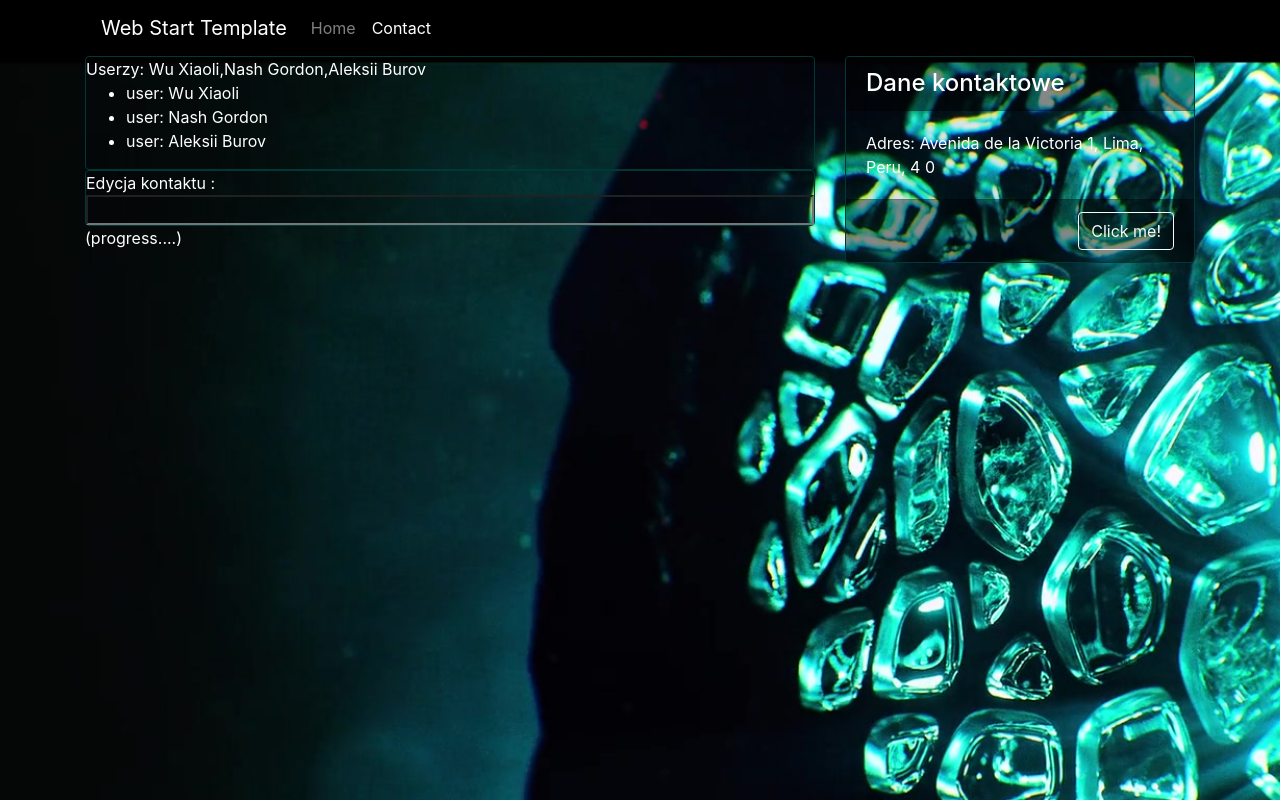
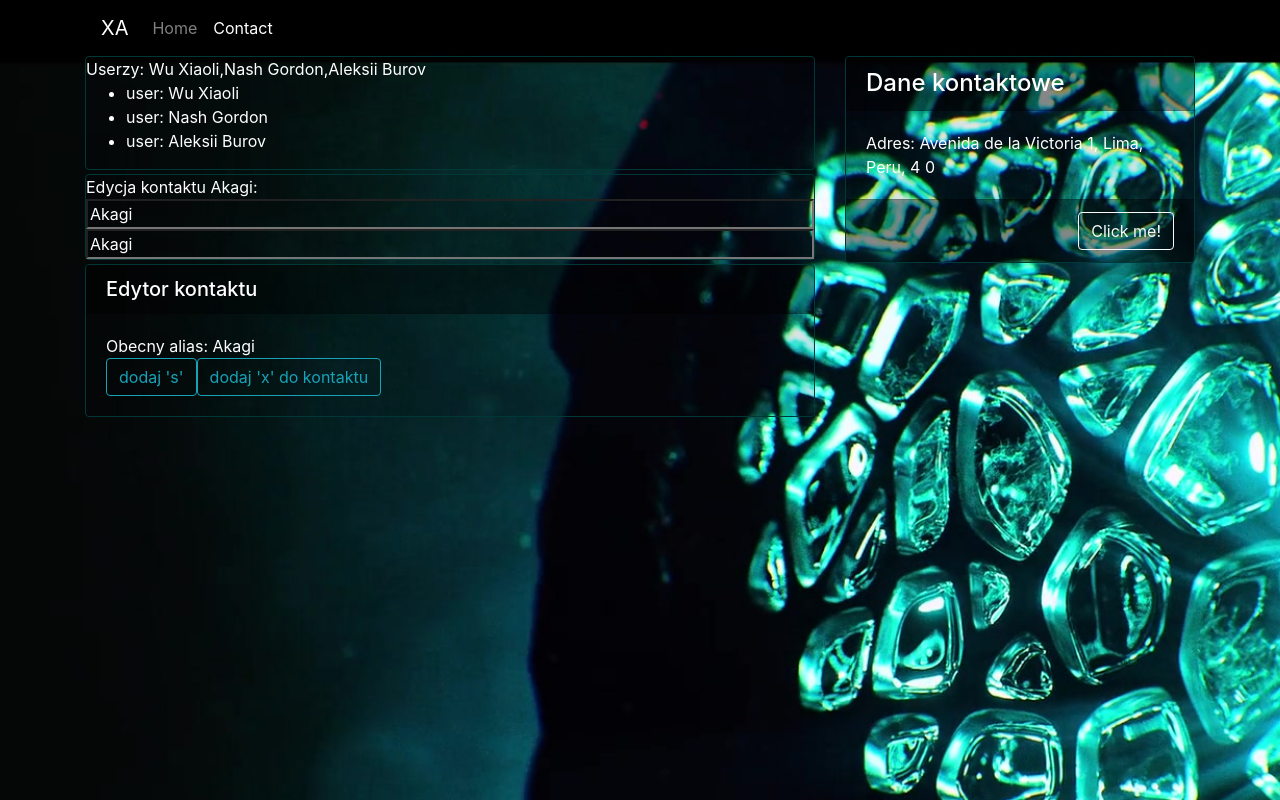
Before and after one commit to teamWSIZ/JS2-2019, an Angular app: page /contact in a window 1280 px wide. Built offline with nearby package versions, Linux system fonts and the light colour scheme.

Commit message:
communication parent-child: 3 ways

```diff
--- a/src/app/contact/contact.component.html
+++ b/src/app/contact/contact.component.html
@@ -7,13 +7,16 @@
         <li *ngFor="let u of usersService.userzy"> user: {{u}}</li>
       </ul>
     </div>
-    <div class="card">
+    <div class="card mt-1">
       Edycja kontaktu {{edytowanyKontakt.imie}}:<br>
+      <input type="text" [ngModel]="edytowanyKontakt.imie">
       <input type="text" [(ngModel)]="edytowanyKontakt.imie">
 
     </div>
 
-    <app-progress></app-progress>
+    <app-progress [name]="edytowanyKontakt.imie"
+                  [fullContact]="edytowanyKontakt"
+                  (nameChanged)="edytowanyKontakt.imie = $event"></app-progress>
 
   </div>
 
--- a/src/app/contact/contact.component.ts
+++ b/src/app/contact/contact.component.ts
@@ -17,7 +17,7 @@ export class ContactComponent implements OnInit {
 
   ngOnInit() {
     console.log('Klasa kontaktowa została zbudowana')
-    this.edytowanyKontakt = new Kontakt();
+    this.edytowanyKontakt = new Kontakt('Akagi','');
   }
 
   mojaAkcja() {
--- a/src/app/menu/menu.component.html
+++ b/src/app/menu/menu.component.html
@@ -1,5 +1,5 @@
 <nav class="navbar navbar-expand-lg navbar-dark trx">
-  <a class="navbar-brand" href="#">Web Start Template</a>
+  <a class="navbar-brand" href="#">XA</a>
   <button class="navbar-toggler" type="button"
           data-toggle="collapse"
           data-target="#navbarSupportedContent"
--- a/src/app/model/kontakt.ts
+++ b/src/app/model/kontakt.ts
@@ -1,4 +1,10 @@
 export class Kontakt {
   imie: string;
   alias: string;
+
+  constructor(imie: string, alias: string) {
+    this.imie = imie;
+    this.alias = alias;
+  }
+
 }
--- a/src/app/progress/progress.component.html
+++ b/src/app/progress/progress.component.html
@@ -1 +1,9 @@
-(progress....)
+
+<div class="card mt-1">
+  <div class="card-header h5">Edytor kontaktu</div>
+  <div class="card-body">
+    Obecny alias: {{name}} <br>
+    <button class="btn btn-outline-info" (click)="addS()"> dodaj 's' </button>
+    <button class="btn btn-outline-info" (click)="addKontaktX()"> dodaj 'x' do kontaktu</button>
+  </div>
+</div>
--- a/src/app/progress/progress.component.ts
+++ b/src/app/progress/progress.component.ts
@@ -1,4 +1,5 @@
-import { Component, OnInit } from '@angular/core';
+import {Component, EventEmitter, Input, OnInit, Output} from '@angular/core';
+import {Kontakt} from "../model/kontakt";
 
 @Component({
   selector: 'app-progress',
@@ -6,10 +7,22 @@ import { Component, OnInit } from '@angular/core';
   styleUrls: ['./progress.component.less']
 })
 export class ProgressComponent implements OnInit {
+  @Input() name: string;
+  @Input() fullContact: Kontakt;
+  @Output() nameChanged = new EventEmitter();  //will emit values; can customize what the parent will do in such case
 
   constructor() { }
 
   ngOnInit() {
   }
 
+  addS() {
+    this.name += 's';
+    this.nameChanged.emit(this.name);
+  }
+
+  addKontaktX() {
+    this.fullContact.imie += 'x';
+  }
+
 }
--- a/src/app/users.service.ts
+++ b/src/app/users.service.ts
@@ -6,6 +6,5 @@ import { Injectable } from '@angular/core';
 export class UsersService {
   public userzy = ['Wu Xiaoli', 'Nash Gordon', 'Aleksii Burov'];
 
-
   constructor() { }
 }
```
Also changed, not shown: src/develop_notes.md (+36 -0 lines).
